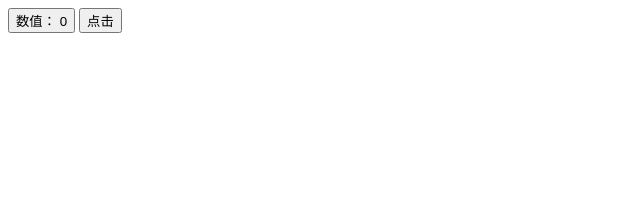
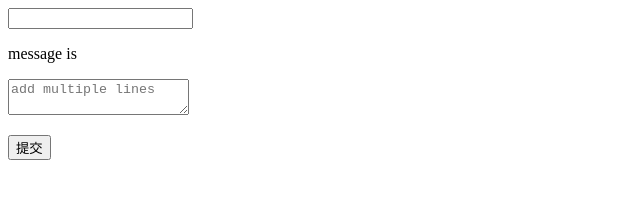
Before and after one commit to lizhedyh/learn-vue, a plain HTML site: page index.html in a window 1280 px wide. Shown: the whole page, without its empty margins (0-640 px from the left). Drawn offline with Linux system fonts and the light colour scheme.

Commit message:
表单输入绑定

```diff
--- a/index.html
+++ b/index.html
@@ -7,19 +7,22 @@
   </head>
   <body>
     <div id="app">
-      <button v-on:click="counter+=1">数值： {{counter}}</button>
-      <button v-on:click="greet('abc', $event)">点击</button>
+      <input v-model="message">
+      <p>message is {{message}}</p>
+      <textarea v-model="message1" placeholder="add multiple lines"></textarea>
+      <p style="white-space: pre-line">{{message1}}</p>
+      <button @click="submit">提交</button>
     </div>
     <script type="text/javascript">
       const app = new Vue({
         el: "#app",
         data: {
-          counter: 0,
+          message: '',
+          message1: '',
         },
         methods: {
-          greet: function(str, e) {
-            console.log(str);
-            console.log(e);
+          submit() {
+            console.log('this', this);
           }
         }
       });
```
